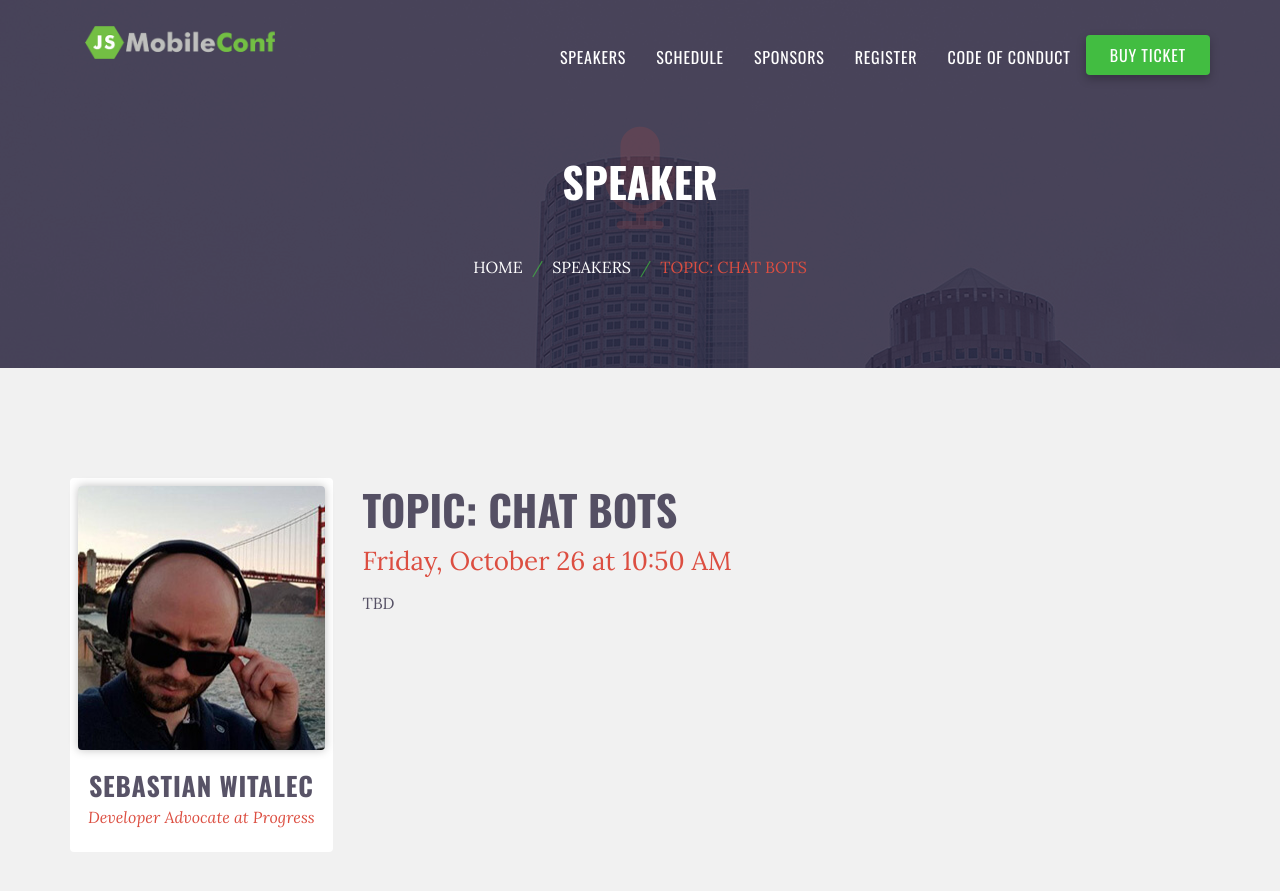
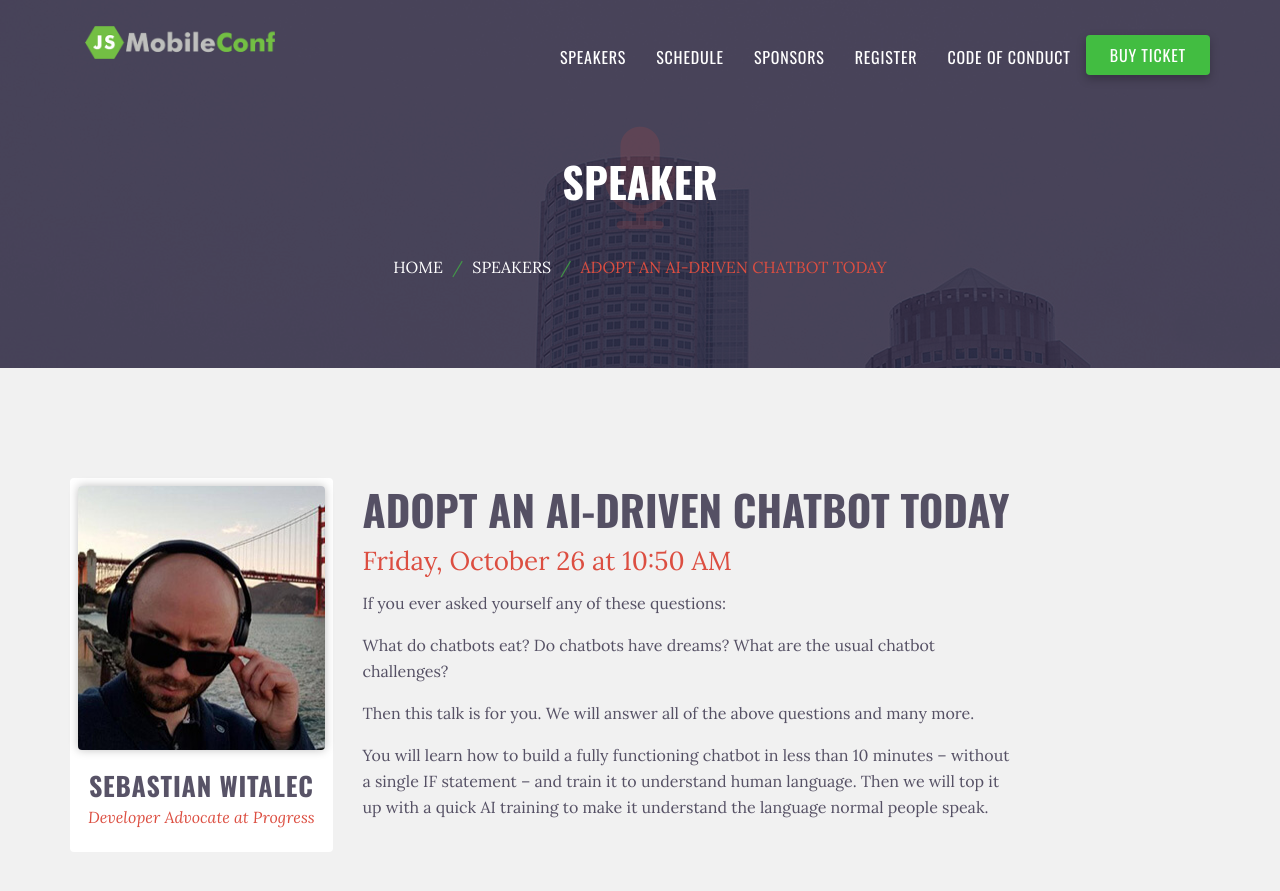
Before and after one commit to remotesynth/jsMobileConf, a Jekyll site: the page built from schedule/session-day2-track1-1.md, in a window 1280 px wide and 900 px high. Shown: the top 891 px of the window. Built offline with Jekyll 4.4.1, drawn with Linux system fonts in a browser that asks for light colours.

Commit message:
seabass's session

```diff
--- a/schedule/session-day2-track1-1.md
+++ b/schedule/session-day2-track1-1.md
@@ -1,12 +1,18 @@
 ---
 layout: session
-title: "Topic: Chat Bots"
+title: "Adopt an AI-driven Chatbot Today"
 speaker-last-name: Witalec
 day: 2
 track: 1
 session: 1
 start-time: "10:50 AM"
-short-description: "TBD"
+short-description: "Learn how to build a fully functioning chatbot in less than 10 minutes!"
 ---
 
-TBD
+If you ever asked yourself any of these questions:
+
+What do chatbots eat? Do chatbots have dreams? What are the usual chatbot challenges?
+
+Then this talk is for you. We will answer all of the above questions and many more.
+
+You will learn how to build a fully functioning chatbot in less than 10 minutes – without a single IF statement – and train it to understand human language. Then we will top it up with a quick AI training to make it understand the language normal people speak.
```
